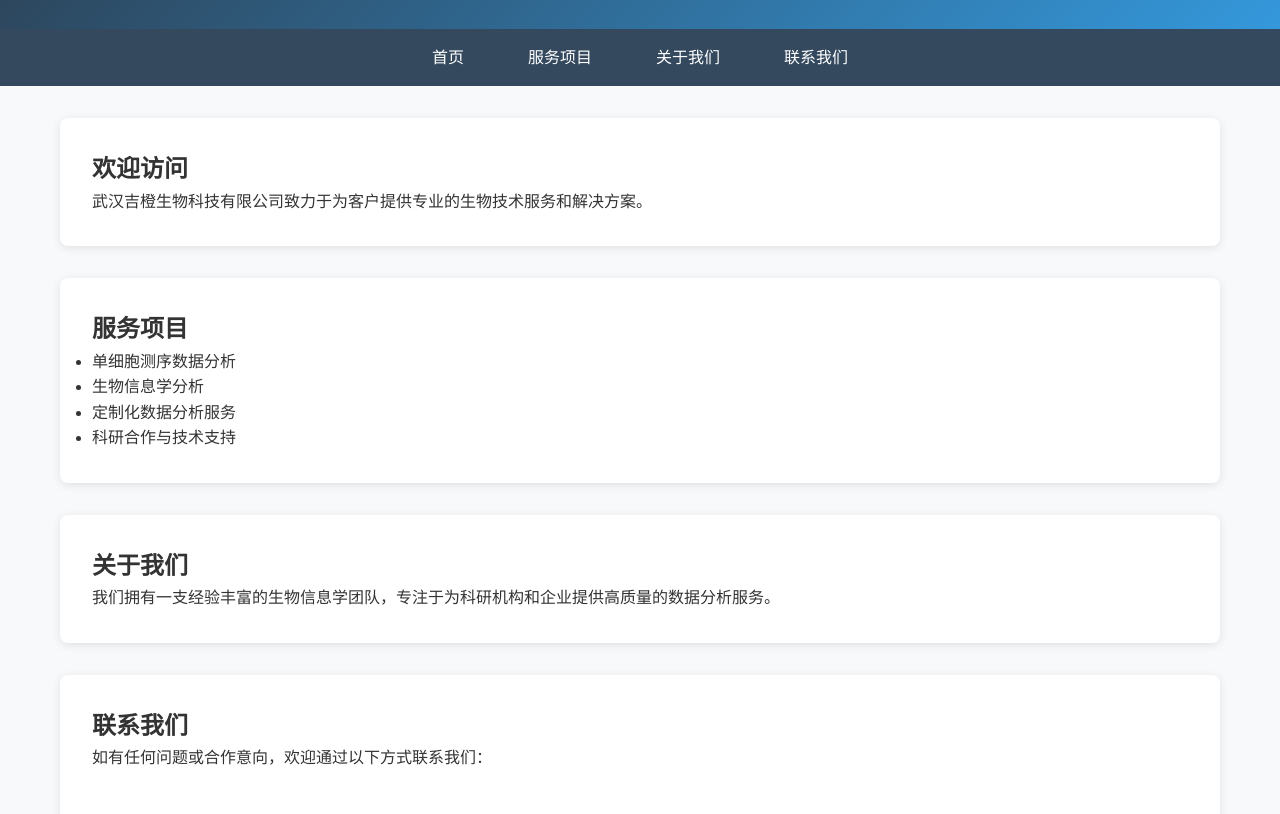
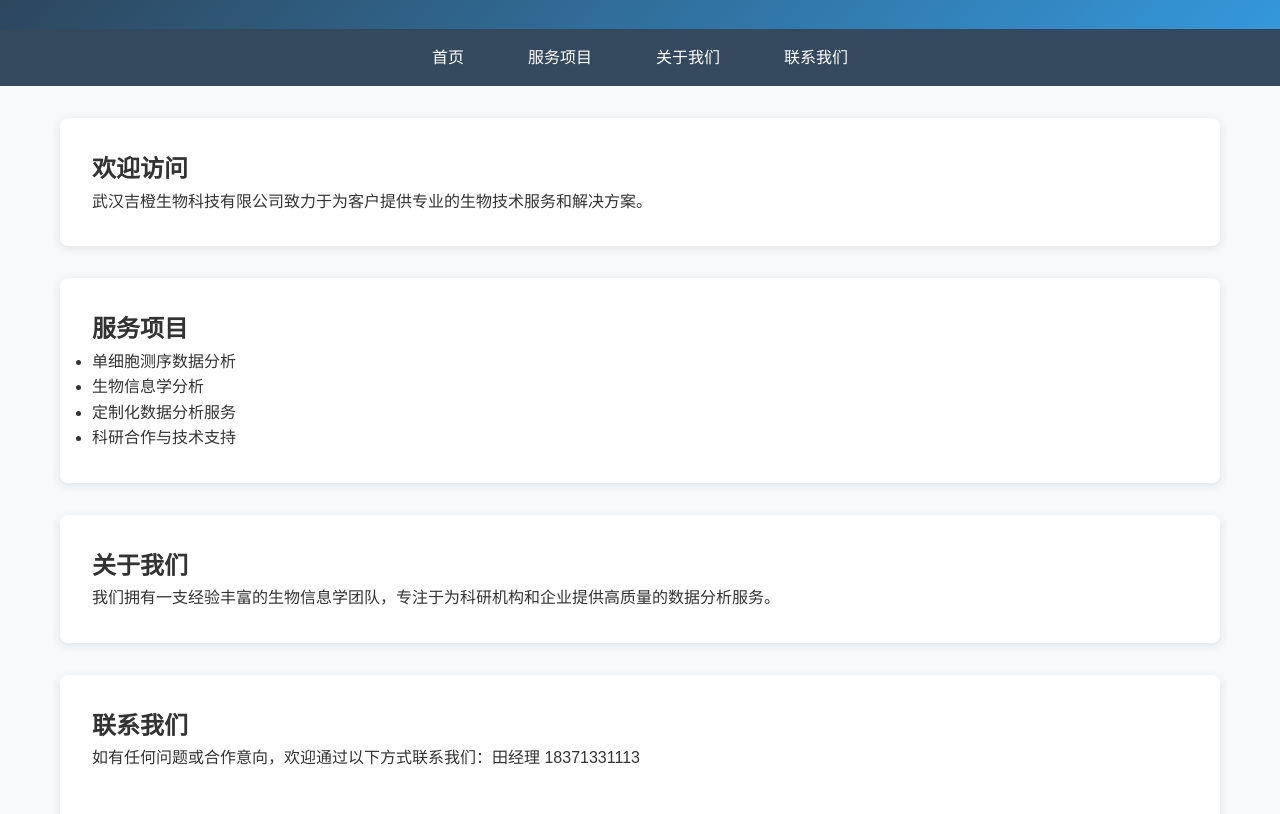
Before and after one commit to zhangqif/zhangqif.github.io, a plain HTML site: page index.html in a window 1280 px wide. Shown: the part 138-952 px from the top of the page. Drawn offline with Linux system fonts and the light colour scheme.

Commit message:
Update index.html

```diff
--- a/index.html
+++ b/index.html
@@ -153,7 +153,7 @@
 
         <section id="contact" class="section">
             <h2>联系我们</h2>
-            <p>如有任何问题或合作意向，欢迎通过以下方式联系我们：</p>
+            <p>如有任何问题或合作意向，欢迎通过以下方式联系我们：田经理 18371331113</p>
             <div class="social-links">
                 <a href="http://hejie.nigeerhuo.com" target="_blank">技术博客</a>
             </div>
```
